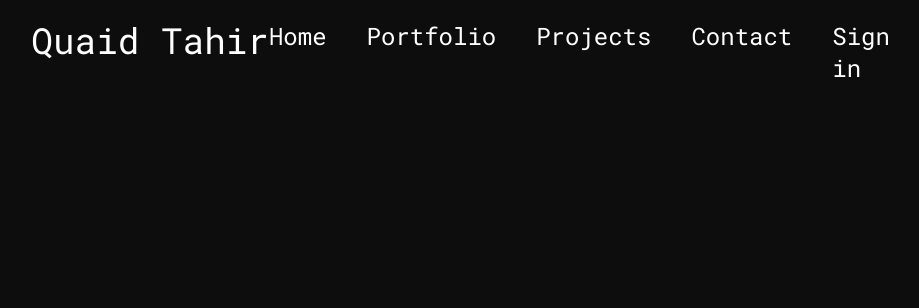
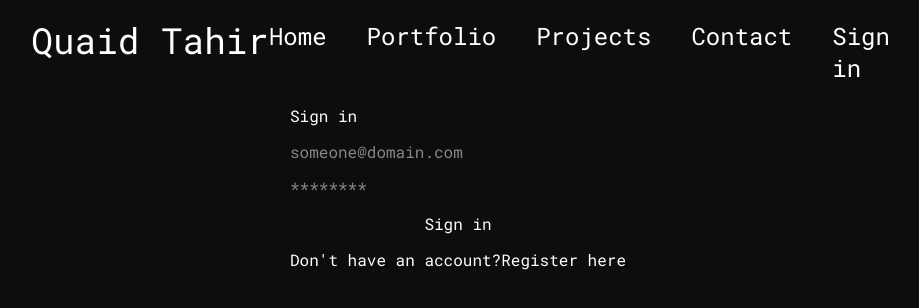
Before and after one commit to QuaidCodes/quaidtahir.com_v2, a Next.js app: page /login in a window 1280 px wide. Shown: the top 308 px of the page, without its empty margins (182-1101 px from the left). Built offline with nearby package versions, Linux system fonts and the light colour scheme.

Commit message:
create sign in page

```diff
--- a/app/contact/page.tsx
+++ b/app/contact/page.tsx
@@ -1,6 +1,8 @@
 export default function Contact() {
     return <>
-        <form action="
-        "></form>
+        <form action="">
+
+
+        </form>
     </>;
 }
--- a/app/login/page.tsx
+++ b/app/login/page.tsx
@@ -1,5 +1,33 @@
 "use client";
 
 export default function Login() {
-  return <></>;
+  return (
+    <section className="flex justify-center">
+      <form action="" className="flex flex-col gap-3">
+        <h1>Sign in</h1>
+
+        <input
+          type="email"
+          name=""
+          id=""
+          placeholder="someone@domain.com"
+          className="block w-full outline-none "
+        />
+        <input
+          type="password"
+          placeholder="********"
+          className="block w-full outline-none"
+        />
+
+        <button className="block hover:bg-accentb w-full rounded">
+          Sign in
+        </button>
+
+        <p>
+          Don't have an account?
+          <a className="hover:underline">Register here</a>
+        </p>
+      </form>
+    </section>
+  );
 }
```
